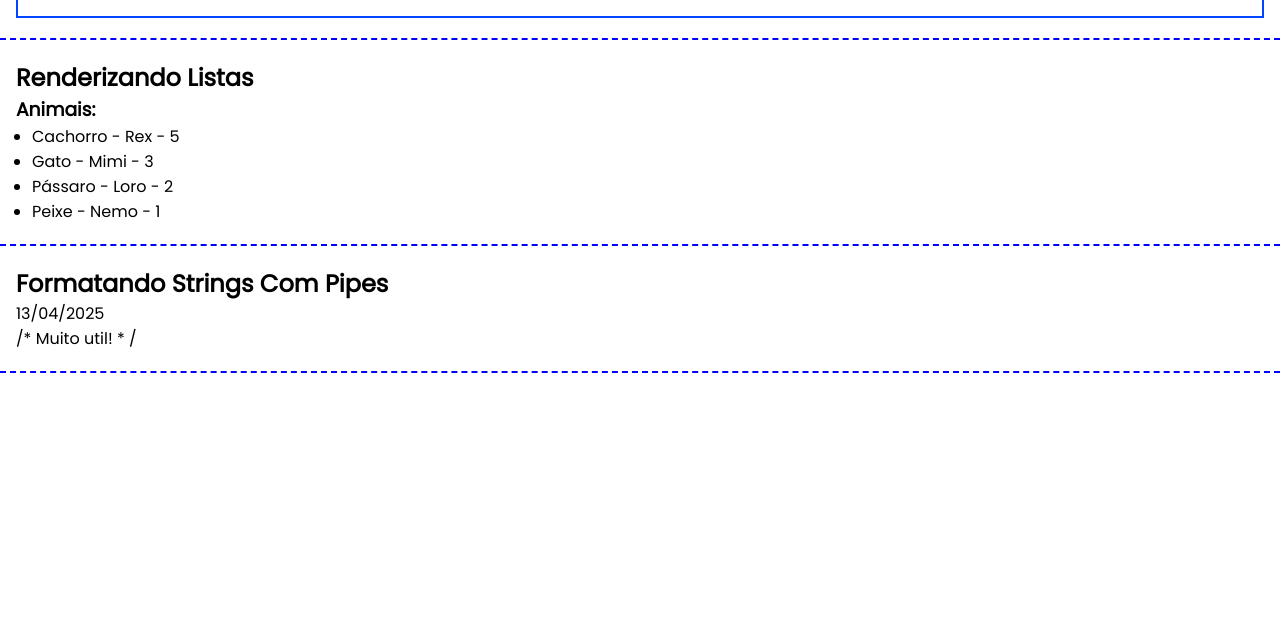
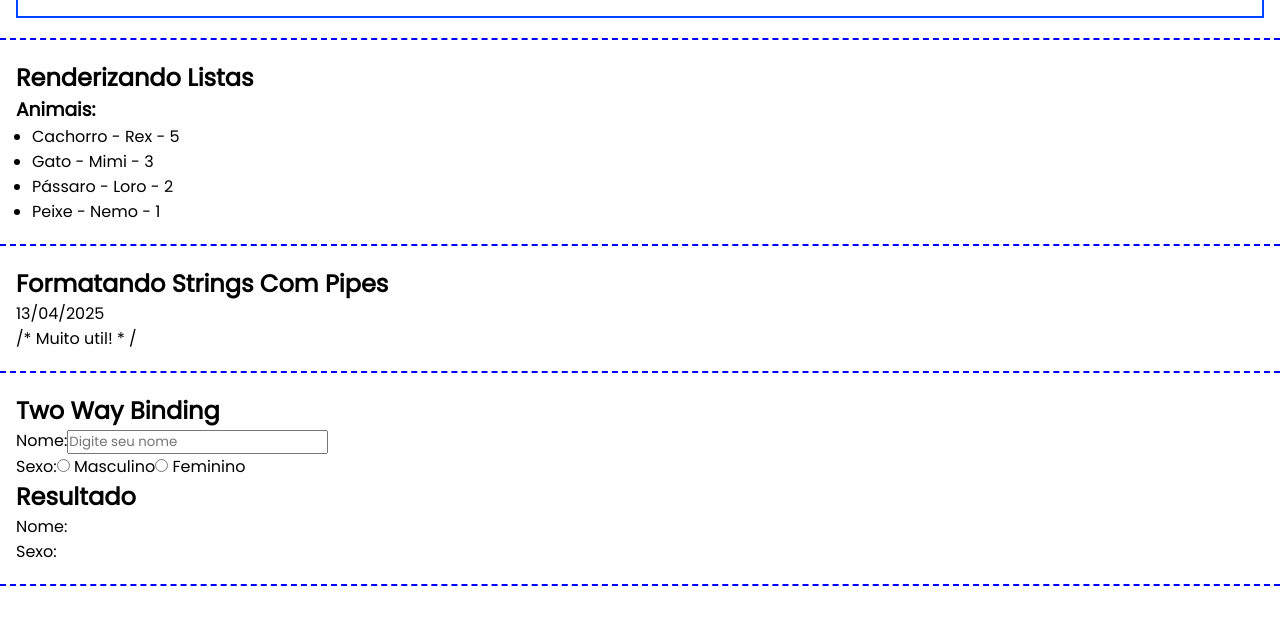
Before and after one commit to rachelpizane/angular-lab, an Angular app: page / in a window 1280 px wide. Shown: the part 1199-1823 px from the top of the page. Built offline with nearby package versions, Linux system fonts and the light colour scheme.

Commit message:
criado componente para aprender sobre two way binding

```diff
--- a/src/app/app.component.html
+++ b/src/app/app.component.html
@@ -8,3 +8,4 @@
 <app-output-pai></app-output-pai>
 <app-list-render></app-list-render>
 <app-pipe></app-pipe>
+<app-two-way-binding></app-two-way-binding>
--- a/src/app/app.component.ts
+++ b/src/app/app.component.ts
@@ -10,10 +10,11 @@ import { EventosComponent } from "./components/eventos/eventos.component";
 import { OutputPaiComponent } from "./components/output-pai/output-pai.component";
 import { ListRenderComponent } from "./components/list-render/list-render.component";
 import { PipeComponent } from "./components/pipe/pipe.component";
+import { TwoWayBindingComponent } from "./components/two-way-binding/two-way-binding.component";
 
 @Component({
   selector: 'app-root',
-  imports: [UpperCasePipe, PrimeiroComponenteComponent, DadosComponent, InputPaiComponent, DiretivasComponent, IfRenderComponent, EventosComponent, OutputPaiComponent, ListRenderComponent, PipeComponent],
+  imports: [UpperCasePipe, PrimeiroComponenteComponent, DadosComponent, InputPaiComponent, DiretivasComponent, IfRenderComponent, EventosComponent, OutputPaiComponent, ListRenderComponent, PipeComponent, TwoWayBindingComponent],
   templateUrl: './app.component.html',
   styleUrl: './app.component.css'
 })
--- /dev/null
+++ b/src/app/components/two-way-binding/two-way-binding.component.html
@@ -0,0 +1,22 @@
+<div class="assunto">
+  <h2>Two Way Binding</h2>
+
+  <form action="">
+    <div>
+      <label for="name">Nome:</label>
+      <input type="text" name="name" placeholder="Digite seu nome" [(ngModel)]="nome" />
+    </div>
+
+    <div>
+      <label for="genero">Sexo:</label>
+      <label><input type="radio" name="genero" value="M" [(ngModel)]="genero" /> Masculino</label>
+      <label><input type="radio" name="genero" value="F" [(ngModel)]="genero" /> Feminino</label>
+    </div>
+  </form>
+
+  <div>
+    <h2>Resultado</h2>
+    <p>Nome: {{ nome }}</p>
+    <p>Sexo: {{ genero }}</p>
+  </div>
+</div>
--- /dev/null
+++ b/src/app/components/two-way-binding/two-way-binding.component.ts
@@ -0,0 +1,14 @@
+import { CommonModule } from '@angular/common';
+import { Component } from '@angular/core';
+import { FormsModule } from '@angular/forms';
+
+@Component({
+  selector: 'app-two-way-binding',
+  imports: [FormsModule, CommonModule],
+  templateUrl: './two-way-binding.component.html',
+  styleUrl: './two-way-binding.component.css'
+})
+export class TwoWayBindingComponent {
+  nome!: string;
+  genero!: string;
+}
```
Also changed, not shown: src/app/components/two-way-binding/two-way-binding.component.css (added), 1 other file (tests, documents, lock files or other folders).
